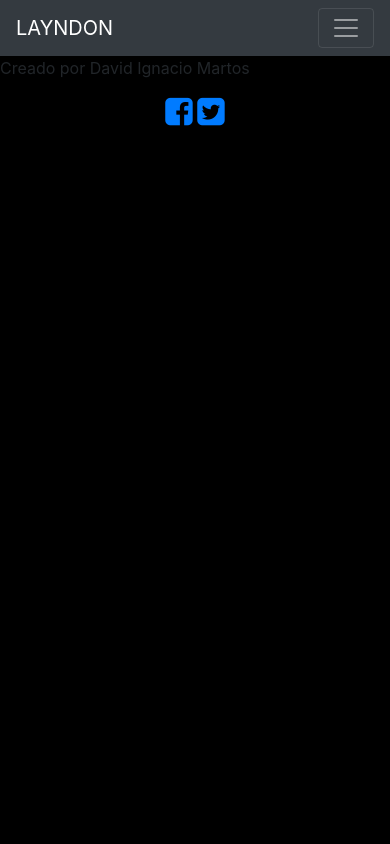
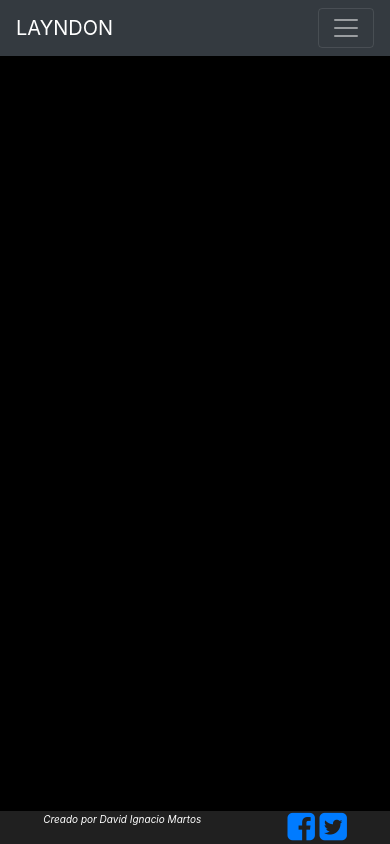
Before and after one commit to Davidfhk/Layndon, a PHP site: template App/layndon/templates/film.twig in a window 390 px wide. Run offline with PHP 8.4, Linux system fonts and the light colour scheme; the template is opened without the code that fills it, so the values that code supplies are empty; some libraries are stand-ins or nearby versions.

Commit message:
Eliminamos la etiqueta footer y lo añadimos en un container

```diff
--- a/App/layndon/templates/master.twig
+++ b/App/layndon/templates/master.twig
@@ -69,18 +69,18 @@
 	<div id="film" class="row">
 		{% block film %}{% endblock %}
 	</div>
-	<footer>
+	<div class="container-fluid footer">
 	{% block footer %}
-		<div class="row">
-			<div class="author col-xs-3 col-sm-9 col-md-10">
+		<div class="row footer-row">
+			<div class="author">
 				<p>Creado por David Ignacio Martos</p>
 			</div>
-			<div class="social-button col-xs-3 col-sm-3 col-md-2">
+			<div class="social-button">
 		  		<a href="https://www.facebook.com" class="fa fa-2x fa-facebook-square"></a>
 		  		<a href="https://www.twitter.com" class="fa fa-2x fa-twitter-square"></a>
 			</div>
 		</div>
 	{% endblock %}
-	</footer>
+	</div>
 </body>
 </html>
```
